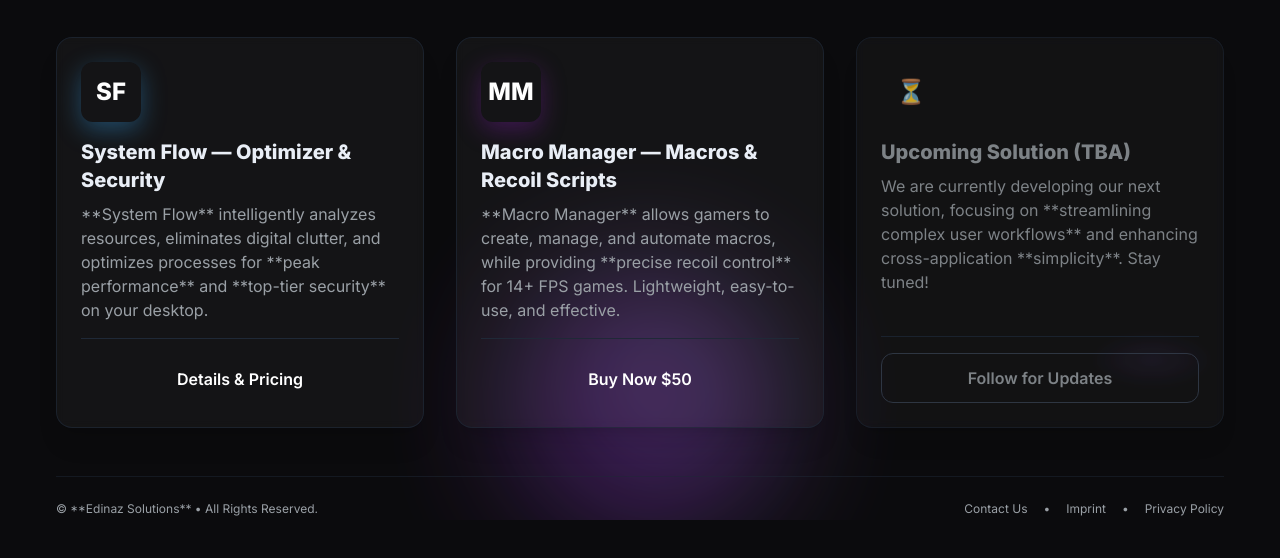
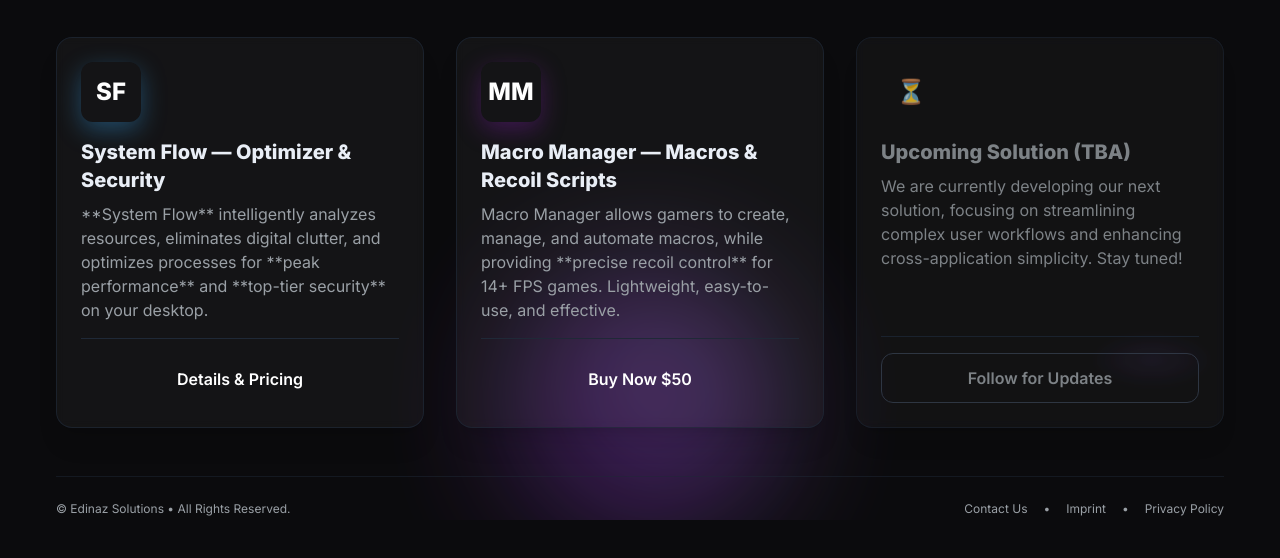
Before and after one commit to Edinaz12/Edinaz-Website, a plain HTML site: page products.html in a window 1280 px wide. Shown: the part 280-838 px from the top of the page. Drawn offline with nearby package versions, Linux system fonts and the light colour scheme.

Commit message:
Update products.html

```diff
--- a/products.html
+++ b/products.html
@@ -99,7 +99,7 @@
           <div class="sys-icon-mm">MM</div>
           <h4 class="text-xl font-bold mb-2">Macro Manager — Macros & Recoil Scripts</h4>
           <p class="text-base text-muted mb-4 flex-grow">
-            **Macro Manager** allows gamers to create, manage, and automate macros, while providing **precise recoil control** for 14+ FPS games. Lightweight, easy-to-use, and effective.
+            Macro Manager allows gamers to create, manage, and automate macros, while providing **precise recoil control** for 14+ FPS games. Lightweight, easy-to-use, and effective.
           </p>
           <div class="product-actions mt-auto pt-4 border-t border-gray-800">
             <a href="YOUR_STRIPE_LINK_HERE" class="btn-primary inline-block text-center w-full">Buy Now $50</a>
@@ -111,7 +111,7 @@
           <div class="sys-icon-placeholder">⏳</div>
           <h4 class="text-xl font-bold mb-2 text-muted">Upcoming Solution (TBA)</h4>
           <p class="text-base text-muted mb-4 flex-grow">
-            We are currently developing our next solution, focusing on **streamlining complex user workflows** and enhancing cross-application **simplicity**. Stay tuned!
+            We are currently developing our next solution, focusing on streamlining complex user workflows and enhancing cross-application simplicity. Stay tuned!
           </p>
           <div class="product-actions mt-auto pt-4 border-t border-gray-800">
             <a href="contacts.html" class="text-muted border border-gray-700 hover:border-accent2 hover:text-accent2 py-3 px-6 rounded-xl font-semibold transition inline-block text-center w-full">
@@ -123,7 +123,7 @@
       </section>
 
       <footer id="contact" class="flex justify-between items-center py-6 mt-12 border-t border-gray-800/50 text-xs text-muted">
-        <div>© **Edinaz Solutions** • All Rights Reserved.</div>
+        <div>© Edinaz Solutions • All Rights Reserved.</div>
         <div class="flex gap-4">
           <a href="contacts.html" class="hover:text-white transition">Contact Us</a>
           <span>•</span>
```
